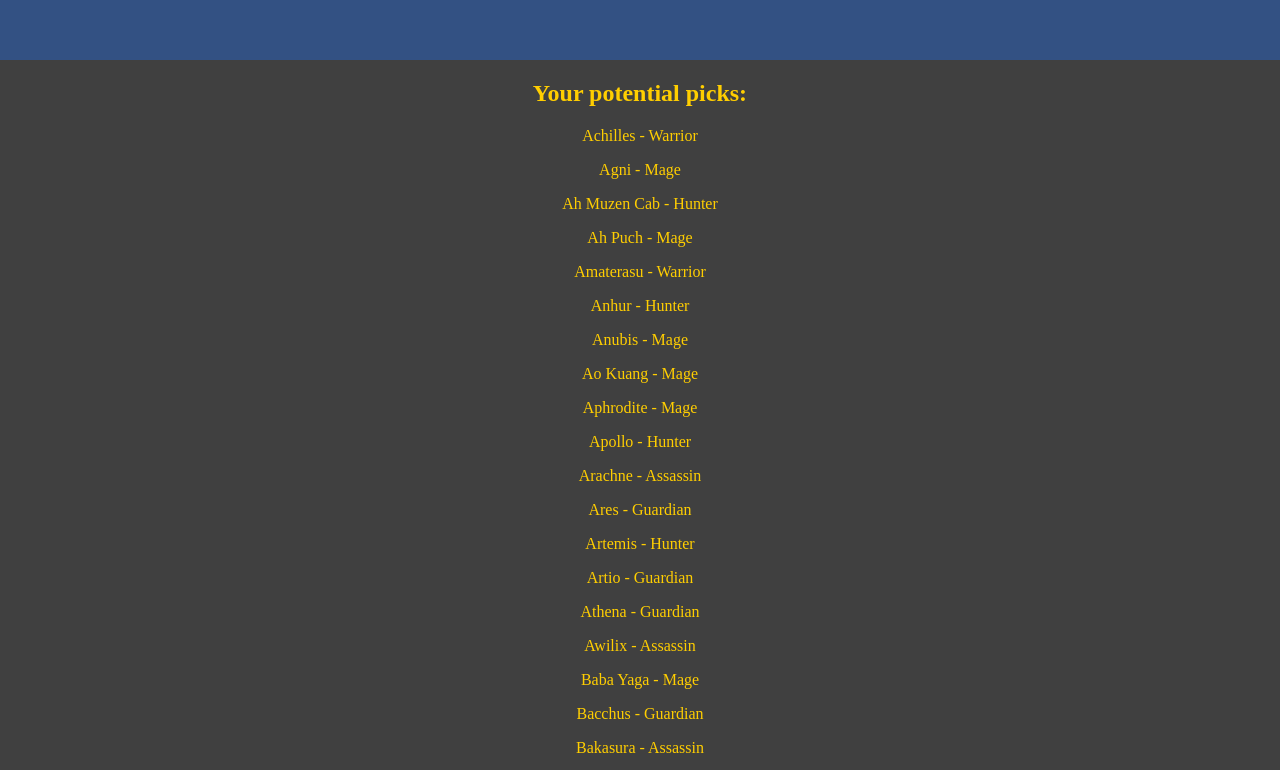
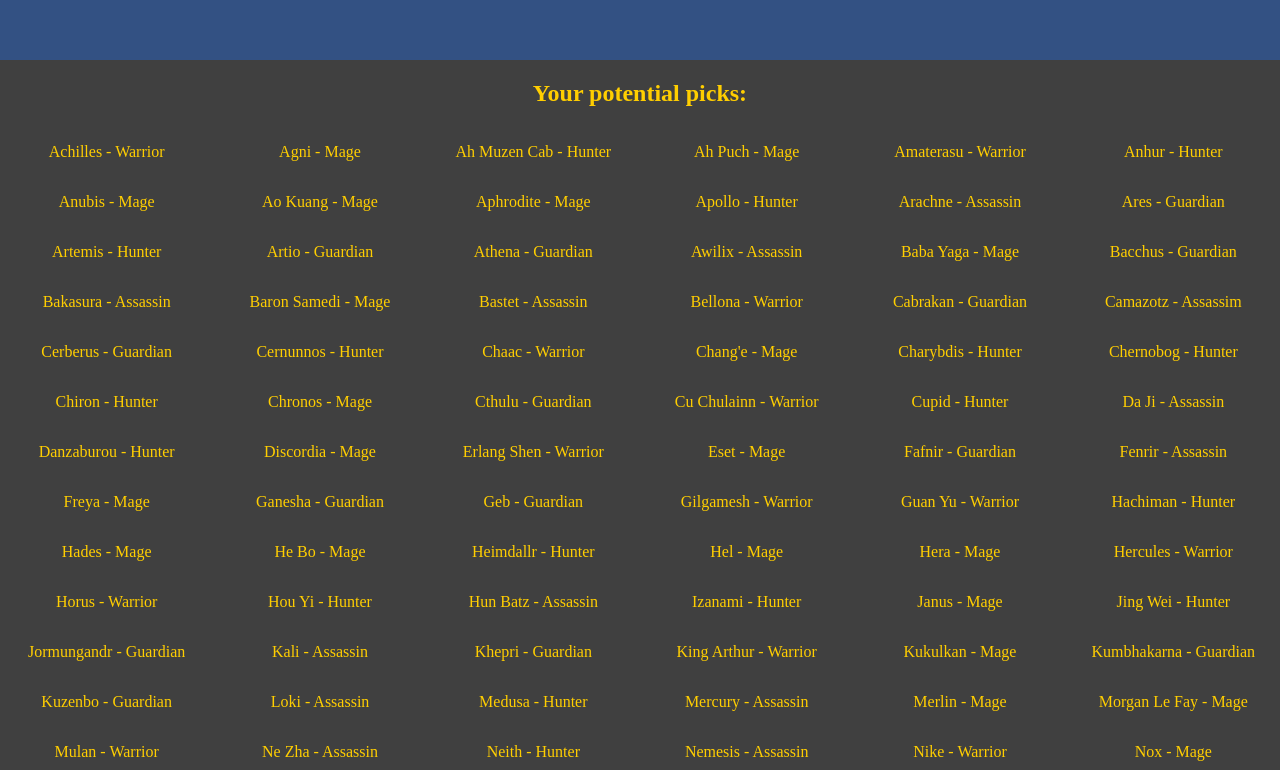
Before and after one commit to Jon-D-Smith/SmiteRandomizer, a plain HTML site: page index.html in a window 1280 px wide. Shown: the part 740-1510 px from the top of the page. Drawn offline with Linux system fonts and the light colour scheme.

Commit message:
Added grid styling to characters list

```diff
--- a/main.css
+++ b/main.css
@@ -66,3 +66,8 @@ article {
   display: block;
   margin: 0 auto;
 }
+
+#characters {
+  display: grid;
+  grid-template-columns: repeat(6, 1fr);
+}
```
